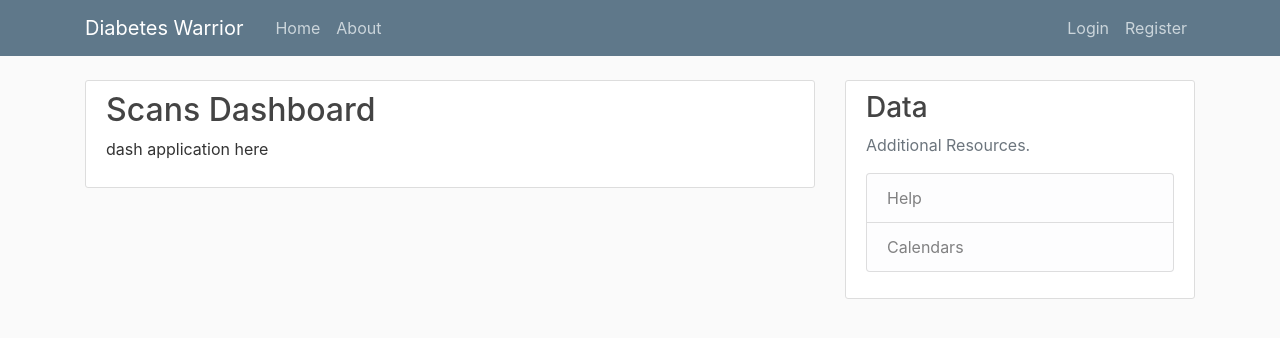
After one commit to hjohnson933/diabeteswarrior, a Flask app: page /scan in a window 1280 px wide. The commit adds this page. Shown: the top 338 px of the page. Run offline with Flask 2, Linux system fonts and the light colour scheme; parts of the project's set-up code (start-up, migrations or seed data) failed here and were passed over; some libraries are stand-ins or nearby versions.

Commit message:
Refactored a bit

```diff
--- a/diabeteswarrior/scans/routes.py
+++ b/diabeteswarrior/scans/routes.py
@@ -5,6 +5,10 @@ from diabeteswarrior.models import Scan
 from diabeteswarrior.scans.forms import ScanForm
 
 scans = Blueprint('scans', __name__)
+
+@scans.route("/scan")
+def home():
+    return render_template('scans/home.html')
 
 @scans.route('/scan/new', methods=['GET', 'POST'])
 @login_required
@@ -17,8 +21,7 @@ def new_scan():
         db.session.add(scan)
         db.session.commit()
         flash('Your scan record has been created.', 'success')
-        # todo return to a scan page
-        return redirect(url_for('main.home'))
+        return redirect(url_for('scans.home'))
     return render_template('scans/create_scan.html', title=title, form=form, legend=title)
 
 @scans.route('/scan/<int:scan_id>')
@@ -82,5 +85,4 @@ def delete_scan(scan_id):
     db.session.delete(scan)
     db.session.commit()
     flash('Yourscan record has been deleted!', 'success')
-    # todo return to a scan records page
-    return redirect(url_for('main.home'))
+    return redirect(url_for('scans.home'))
--- a/diabeteswarrior/templates/layout.html
+++ b/diabeteswarrior/templates/layout.html
@@ -12,9 +12,9 @@
     <link rel="stylesheet" type="text/css" href="{{ url_for('static', filename='main.css') }}">
 
     {% if title %}
-      <title>Flask Blog - {{ title }}</title>
+      <title>Diabetes Warrior - {{ title }}</title>
     {% else %}
-      <title>Flask Blog</title>
+      <title>Diabetes Warrior</title>
     {% endif %}
   </head>
 
@@ -22,7 +22,7 @@
     <header class="site-header">
       <nav class="navbar navbar-expand-md navbar-dark bg-steel fixed-top">
         <div class="container">
-          <a class="navbar-brand mr-4" href="/">Flask Blog</a>
+          <a class="navbar-brand mr-4" href="/">Diabetes Warrior</a>
           <button class="navbar-toggler" type="button" data-toggle="collapse" data-target="#navbarToggle" aria-controls="navbarToggle" aria-expanded="false" aria-label="Toggle navigation">
             <span class="navbar-toggler-icon"></span>
           </button>
@@ -64,8 +64,8 @@
             {% if current_user.is_authenticated %}
               <p class='text-muted'>Data Entry Forms.
                 <ul class="list-group">
-                  <li class="list-group-item list-group-item-light"><a class="nav-item nav-link" href="{{ url_for('healths.new_health') }}">Health Records</a></li>
-                  <li class="list-group-item list-group-item-light"><a class="mav-item nav-link" href="{{ url_for('scans.new_scan') }}">Scan Records</a></li>
+                  <li class="list-group-item list-group-item-light"><a class="nav-item nav-link" href="{{ url_for('healths.home') }}">Health Records</a></li>
+                  <li class="list-group-item list-group-item-light"><a class="mav-item nav-link" href="{{ url_for('scans.home') }}">Scan Records</a></li>
                   <li class="list-group-item list-group-item-light">Meal Records</li>
                   <li class="list-group-item list-group-item-light">Food Records</li>
                   <li class="list-group-item list-group-item-light">CGM Records</li>
--- /dev/null
+++ b/diabeteswarrior/templates/scans/home.html
@@ -0,0 +1,9 @@
+{% extends "layout.html" %}
+{% block content %}
+  <article class="media content-section">
+    <div class="media-body">
+      <h2><a class="article-title" href="#">Scans Dashboard</a></h2>
+      <p class="article-content">dash application here</p>
+    </div>
+  </article>
+{% endblock content %}
```
Also changed, not shown: diabeteswarrior/healths/routes.py (+6 -4 lines), diabeteswarrior/templates/healths/home.html (added, +9 -0 lines), 1 other file.
